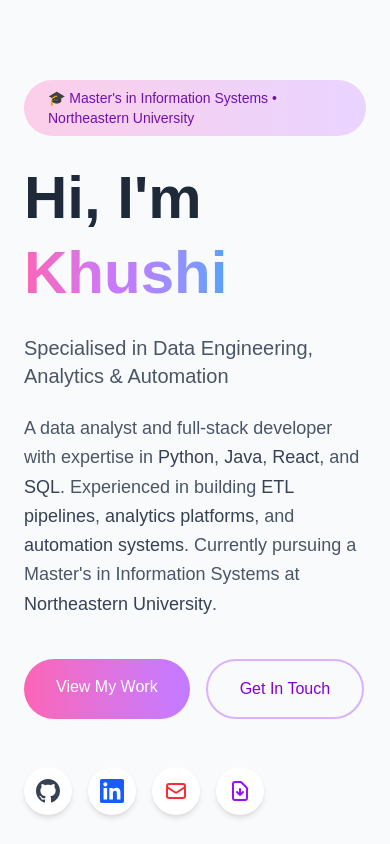
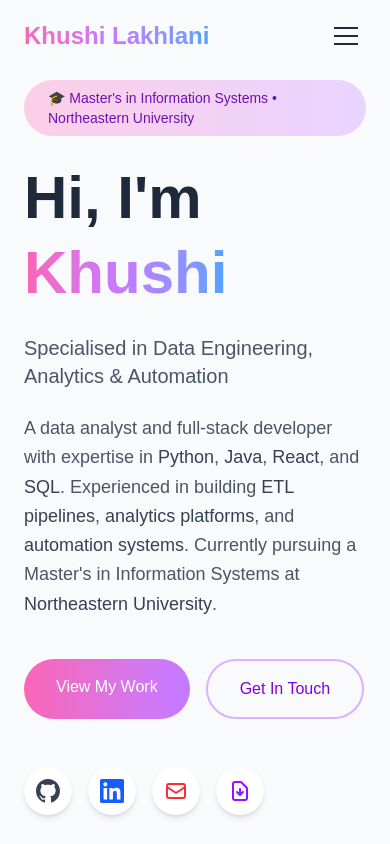
Before and after one commit to KhushiLakhlani/khushi-portfolio-nextjs, a Next.js app: page / in a window 390 px wide. Shown: the top 844 px of the page. Built offline with nearby package versions, Linux system fonts and the light colour scheme.

Commit message:
Added components

```diff
--- a/src/app/page.js
+++ b/src/app/page.js
@@ -1,3 +1,4 @@
+import Navbar from '@/components/Navbar'
 import Hero from '@/components/Hero'
 import About from '@/components/About'
 import Experience from '@/components/Experience'
@@ -8,6 +9,8 @@ import Contact from '@/components/Contact'
 
 export default function Home() {
   return (
+    <>
+      <Navbar />
       <main className="min-h-screen bg-slate-50">
         <Hero />
         <About />
@@ -17,5 +20,6 @@ export default function Home() {
         <Skills />
         <Contact />
       </main>
+    </>
   )
 }
--- a/src/components/About.js
+++ b/src/components/About.js
@@ -104,9 +104,6 @@ export default function About() {
 
             {/* What I'm Looking For */}
             <div className="bg-gradient-to-r from-pink-50 to-purple-50 rounded-2xl p-6 border-l-4 border-pink-400">
-              <p className="text-xl font-semibold text-gray-800 mb-2">
-                Currently Seeking Summer 2026 Internship Opportunities
-              </p>
               <p className="text-gray-700">
                 I'm seeking opportunities where I can leverage my international perspective and technical skills to tackle complex
                 data challenges — whether that's engineering scalable pipelines, building analytics platforms, or turning raw data
--- a/src/components/Contact.js
+++ b/src/components/Contact.js
@@ -10,18 +10,6 @@ export default function Contact() {
 
         {/* Contact Card */}
         <div className="bg-white/70 backdrop-blur-lg rounded-3xl shadow-2xl p-8 md:p-12 border border-purple-100">
-          {/* Seeking Banner */}
-          <div className="bg-gradient-to-r from-pink-100 to-purple-100 rounded-2xl p-6 mb-8 border-l-4 border-purple-400">
-            <h3 className="text-2xl font-bold text-gray-800 mb-2 flex items-center gap-2">
-              <span>🎯</span> Currently Seeking Summer 2026 Internships
-            </h3>
-            <p className="text-gray-700 text-lg">
-              in <span className="font-semibold text-gray-900">Software Engineering</span>,{' '}
-              <span className="font-semibold text-gray-900">Data Analytics</span>, and{' '}
-              <span className="font-semibold text-gray-900">Machine Learning</span> roles
-            </p>
-          </div>
-
           {/* Contact Info */}
           <div className="space-y-6 mb-8">
             <p className="text-gray-600 text-lg text-center">
--- /dev/null
+++ b/src/components/Navbar.js
@@ -0,0 +1,115 @@
+'use client'
+
+import { useState, useEffect } from 'react'
+
+export default function Navbar() {
+  const [isScrolled, setIsScrolled] = useState(false)
+  const [isMobileMenuOpen, setIsMobileMenuOpen] = useState(false)
+
+  useEffect(() => {
+    const handleScroll = () => {
+      setIsScrolled(window.scrollY > 50)
+    }
+    window.addEventListener('scroll', handleScroll)
+    return () => window.removeEventListener('scroll', handleScroll)
+  }, [])
+
+  const navLinks = [
+    { name: 'About', href: '#about' },
+    { name: 'Experience', href: '#experience' },
+    { name: 'Projects', href: '#projects' },
+    { name: 'Testimonials', href: '#testimonials' },
+    { name: 'Skills', href: '#skills' },
+    { name: 'Contact', href: '#contact' }
+  ]
+
+  return (
+    <nav
+      className={`fixed top-0 left-0 right-0 z-50 transition-all duration-300 ${
+        isScrolled
+          ? 'bg-white/90 backdrop-blur-lg shadow-lg'
+          : 'bg-transparent'
+      }`}
+    >
+      <div className="max-w-7xl mx-auto px-6 py-4">
+        <div className="flex items-center justify-between">
+          {/* Logo/Name */}
+          <a
+            href="#"
+            className="text-2xl font-bold bg-gradient-to-r from-pink-400 via-purple-400 to-blue-400 text-transparent bg-clip-text"
+          >
+            Khushi Lakhlani
+          </a>
+
+          {/* Desktop Navigation */}
+          <div className="hidden md:flex items-center gap-8">
+            {navLinks.map((link) => (
+              <a
+                key={link.name}
+                href={link.href}
+                className="text-gray-700 hover:text-purple-600 font-medium transition-colors relative group"
+              >
+                {link.name}
+                <span className="absolute bottom-0 left-0 w-0 h-0.5 bg-gradient-to-r from-pink-400 to-purple-400 group-hover:w-full transition-all duration-300"></span>
+              </a>
+            ))}
+
+            {/* Resume Button */}
+            <a
+              href="/resume.pdf"
+              download="Khushi_Lakhlani_Resume.pdf"
+              className="bg-gradient-to-r from-pink-400 to-purple-400 text-white px-6 py-2 rounded-full font-medium hover:shadow-lg hover:scale-105 transition-all duration-300"
+            >
+              Resume
+            </a>
+          </div>
+
+          {/* Mobile Menu Button */}
+          <button
+            onClick={() => setIsMobileMenuOpen(!isMobileMenuOpen)}
+            className="md:hidden w-10 h-10 flex flex-col items-center justify-center gap-1.5"
+          >
+            <span
+              className={`w-6 h-0.5 bg-gray-800 transition-all duration-300 ${
+                isMobileMenuOpen ? 'rotate-45 translate-y-2' : ''
+              }`}
+            ></span>
+            <span
+              className={`w-6 h-0.5 bg-gray-800 transition-all duration-300 ${
+                isMobileMenuOpen ? 'opacity-0' : ''
+              }`}
+            ></span>
+            <span
+              className={`w-6 h-0.5 bg-gray-800 transition-all duration-300 ${
+                isMobileMenuOpen ? '-rotate-45 -translate-y-2' : ''
+              }`}
+            ></span>
+          </button>
+        </div>
+
+        {/* Mobile Menu */}
+        {isMobileMenuOpen && (
+          <div className="md:hidden mt-4 pb-4 space-y-3">
+            {navLinks.map((link) => (
+              <a
+                key={link.name}
+                href={link.href}
+                onClick={() => setIsMobileMenuOpen(false)}
+                className="block text-gray-700 hover:text-purple-600 font-medium py-2 px-4 rounded-lg hover:bg-purple-50 transition-colors"
+              >
+                {link.name}
+              </a>
+            ))}
+            <a
+              href="/resume.pdf"
+              download="Khushi_Lakhlani_Resume.pdf"
+              className="block text-center bg-gradient-to-r from-pink-400 to-purple-400 text-white px-6 py-2 rounded-full font-medium"
+            >
+              Download Resume
+            </a>
+          </div>
+        )}
+      </div>
+    </nav>
+  )
+}
--- a/src/components/Skills.js
+++ b/src/components/Skills.js
@@ -41,7 +41,8 @@ export default function Skills() {
   const certifications = [
     "Intel Cloud Computing (Fundamentals & Technical Professional)",
     "Intel Solutions Pro - AI Fundamentals",
-    "McKinsey Forward Program"
+    "McKinsey Forward Program",
+    "Graduate Leadership Institute - Northeastern University"
   ];
 
   return (
```
Lines whose indentation alone changed are shown as unchanged.
